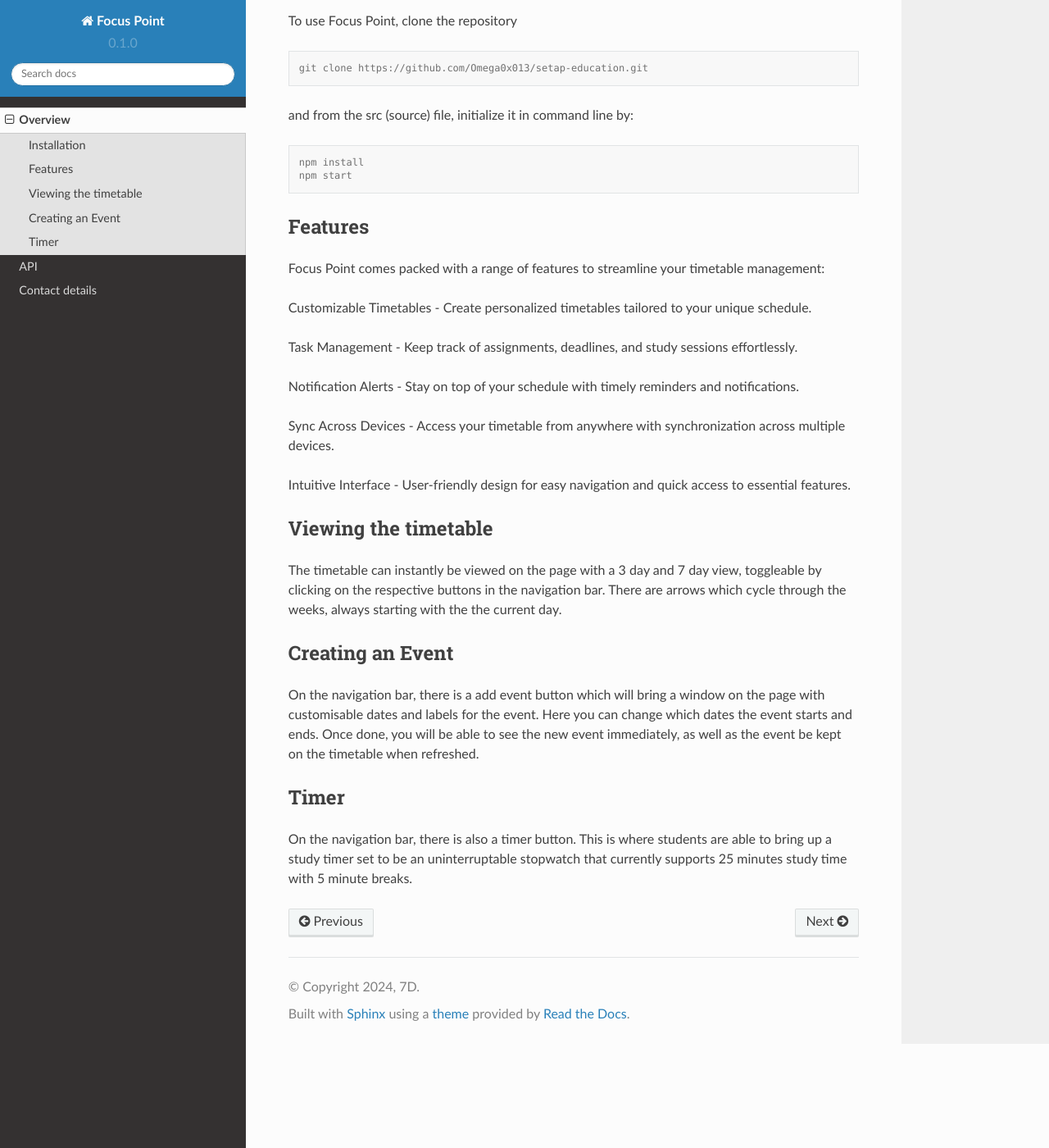
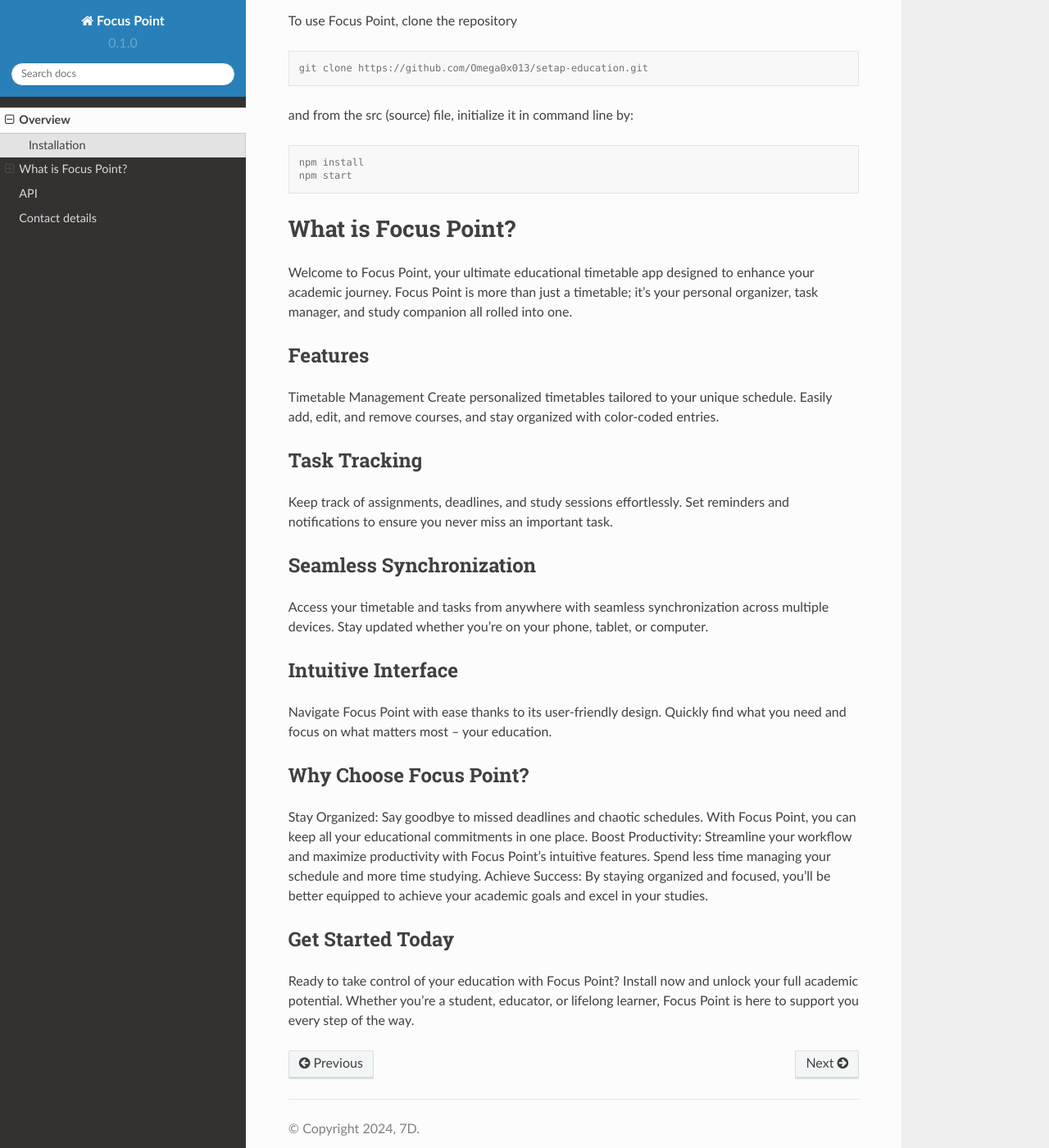
Before and after one commit to Omega0x013/focus-point-docs, a Sphinx documentation site: the page built from docs/source/usage.rst, in a window 1280 px wide and 1400 px high, scrolled down 274 px. Shown: the whole window at 82% size. Built offline with Sphinx 7.4.7 and the Read the Docs theme 2.0.0, drawn with Linux system fonts in a browser that asks for light colours.

Commit message:
Update usage.rst

```diff
--- a/docs/source/usage.rst
+++ b/docs/source/usage.rst
@@ -22,32 +22,34 @@ and from the src (source) file, initialize it in command line by:
    npm install
    npm start
 
+What is Focus Point?
+===================================
+
+Welcome to Focus Point, your ultimate educational timetable app designed to enhance your academic journey. Focus Point is more than just a timetable; it's your personal organizer, task manager, and study companion all rolled into one.
+
 Features
-------------
+--------------
+Timetable Management
+Create personalized timetables tailored to your unique schedule. Easily add, edit, and remove courses, and stay organized with color-coded entries.
 
-Focus Point comes packed with a range of features to streamline your timetable management:
+Task Tracking
+--------------
+Keep track of assignments, deadlines, and study sessions effortlessly. Set reminders and notifications to ensure you never miss an important task.
 
-Customizable Timetables - Create personalized timetables tailored to your unique schedule.
+Seamless Synchronization
+--------------
+Access your timetable and tasks from anywhere with seamless synchronization across multiple devices. Stay updated whether you're on your phone, tablet, or computer.
 
-Task Management - Keep track of assignments, deadlines, and study sessions effortlessly.
+Intuitive Interface
+--------------
+Navigate Focus Point with ease thanks to its user-friendly design. Quickly find what you need and focus on what matters most – your education.
 
-Notification Alerts - Stay on top of your schedule with timely reminders and notifications.
+Why Choose Focus Point?
+--------------
+Stay Organized: Say goodbye to missed deadlines and chaotic schedules. With Focus Point, you can keep all your educational commitments in one place.
+Boost Productivity: Streamline your workflow and maximize productivity with Focus Point's intuitive features. Spend less time managing your schedule and more time studying.
+Achieve Success: By staying organized and focused, you'll be better equipped to achieve your academic goals and excel in your studies.
 
-Sync Across Devices - Access your timetable from anywhere with synchronization across multiple devices.
-
-Intuitive Interface - User-friendly design for easy navigation and quick access to essential features.
-
-Viewing the timetable
--------------
-
-The timetable can instantly be viewed on the page with a 3 day and 7 day view, toggleable by clicking on the respective buttons in the navigation bar. There are arrows which cycle through the weeks, always starting with the the current day.
-
-Creating an Event
--------------
-
-On the navigation bar, there is a add event button which will bring a window on the page with customisable dates and labels for the event. Here you can change which dates the event starts and ends. Once done, you will be able to see the new event immediately, as well as the event be kept on the timetable when refreshed.
-
-Timer
--------------
-
-On the navigation bar, there is also a timer button. This is where students are able to bring up a study timer set to be an uninterruptable stopwatch that currently supports 25 minutes study time with 5 minute breaks.
+Get Started Today
+--------------
+Ready to take control of your education with Focus Point? Install now and unlock your full academic potential. Whether you're a student, educator, or lifelong learner, Focus Point is here to support you every step of the way.
```
